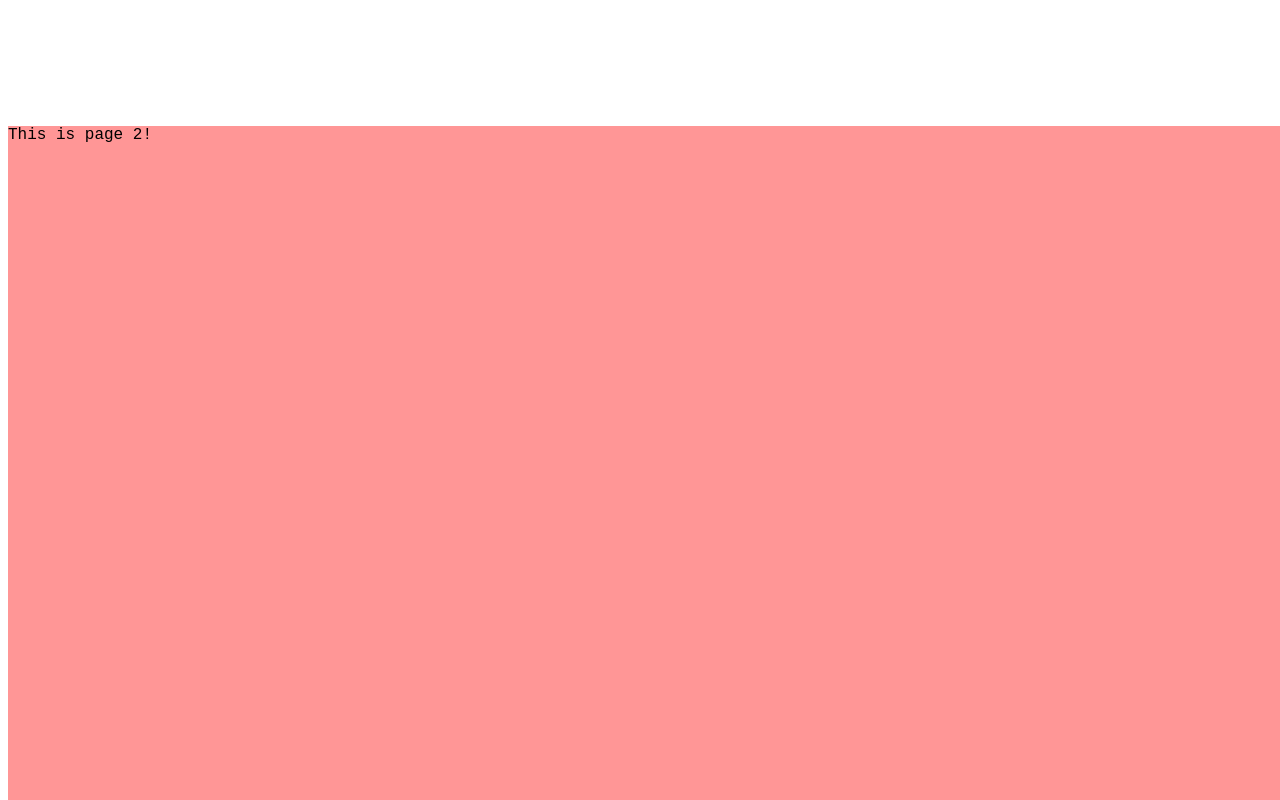
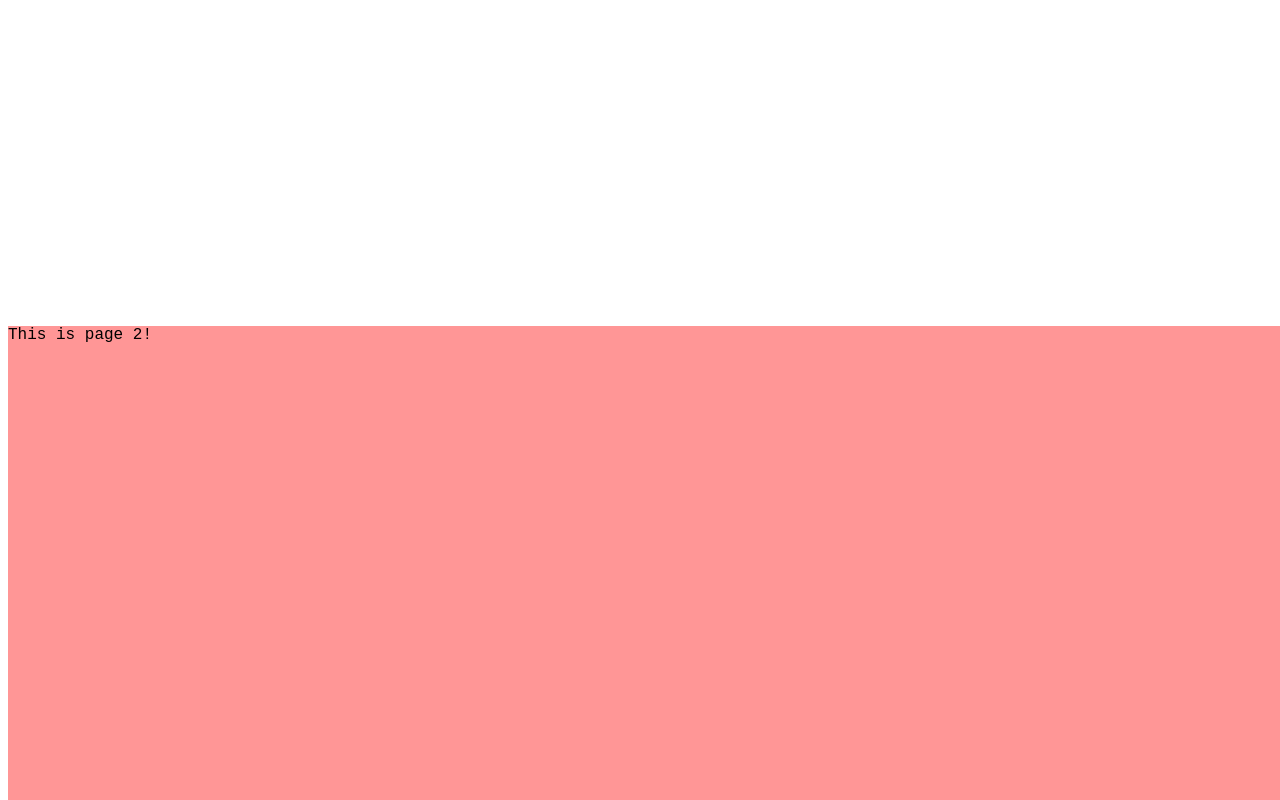
Before and after one commit to Sequinox/hysteria.github.io, a plain HTML site: page index.html in a window 1280 px wide. Shown: the part 700-1500 px from the top of the page. Drawn offline with Linux system fonts and the light colour scheme.

Commit message:
Button testing

```diff
--- a/styles.css
+++ b/styles.css
@@ -22,7 +22,7 @@ a.button {
 }
 
 .second {
-  margin-top: 800px;
+  margin-top: 1000px;
   width: 129%;
   height: 1000px;
   background: rgba(255, 0, 0, 0.41);
```
